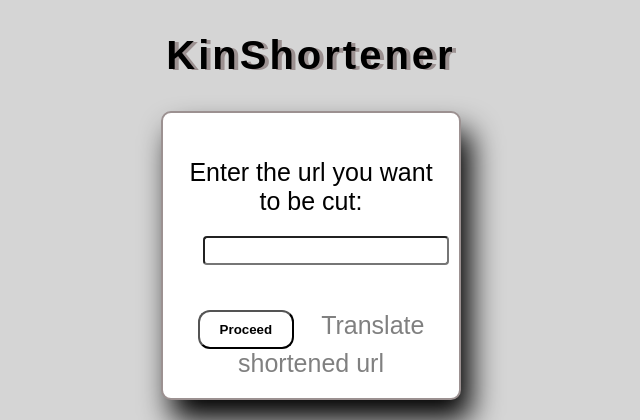
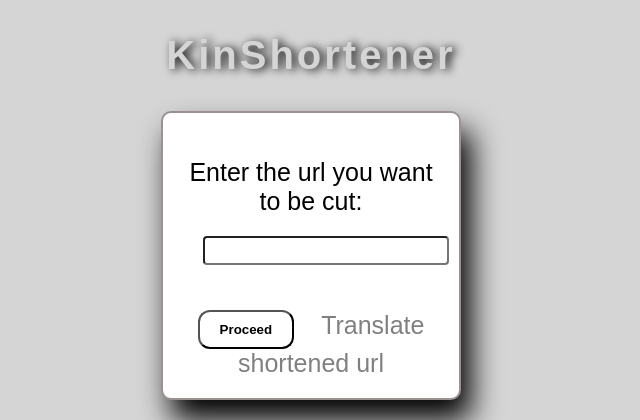
Before and after one commit to kinfi4/UrlShortener, a Django app: page /cut-url in a window 1280 px wide. Shown: the top 420 px of the page, without its empty margins (329-969 px from the left). Run offline with Django 3.2, Linux system fonts and the light colour scheme.

Commit message:
some more styles changed

```diff
--- a/UrlShortener/api/views.py
+++ b/UrlShortener/api/views.py
@@ -1,4 +1,4 @@
-from django.http import HttpRequest, Http404, HttpResponsePermanentRedirect, HttpResponseBadRequest, JsonResponse
+from django.http import HttpRequest, Http404, HttpResponseBadRequest, JsonResponse
 from django.views import View
 
 from api.handlers import get_real_url, add_new_or_get_existing_url
--- a/UrlShortener/shortener_service/static/shortener_service/style.css
+++ b/UrlShortener/shortener_service/static/shortener_service/style.css
@@ -8,8 +8,9 @@ body, html {
 .title{
     text-align: center;
     font-size: 40px;
-    text-shadow: 4px 1px #9c9191;
+    text-shadow: 4px 1px 10px #000000;
     letter-spacing: 3px;
+    color: #d5d5d5;
 }
 form{
     width: 20%;
```
